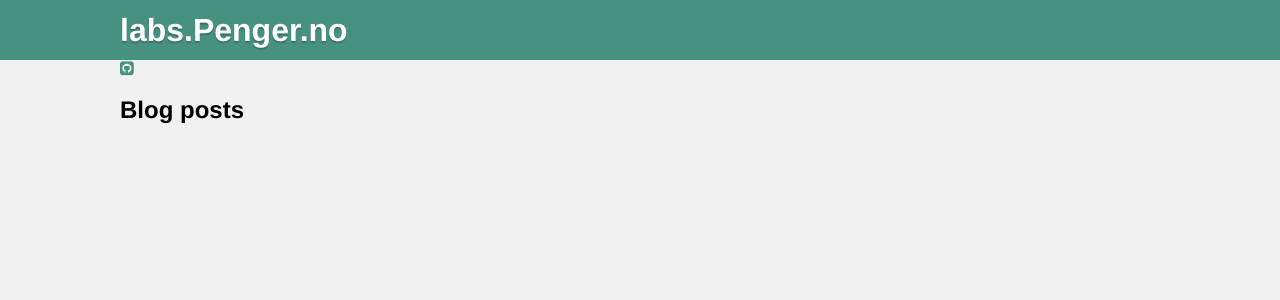
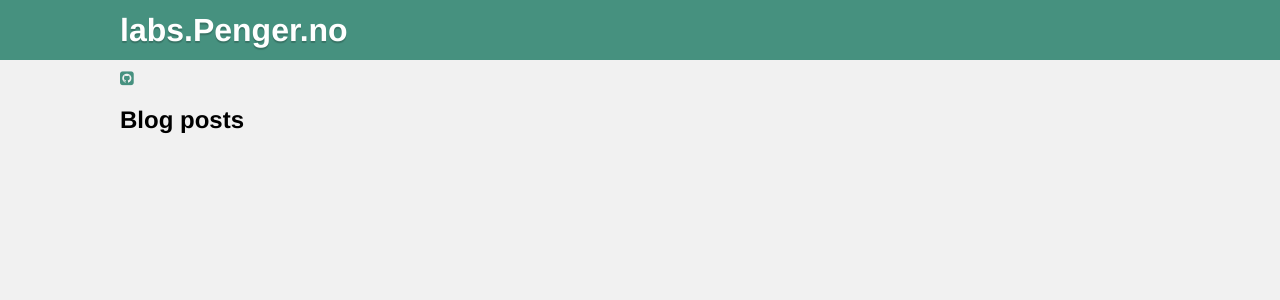
Before and after one commit to elacin/pengerno.github.io, a Jekyll site: the page built from index.html, in a window 1280 px wide. Shown: the top 300 px of the page. Built offline with Jekyll 4.4.1, drawn with Linux system fonts in a browser that asks for light colours; nearby versions of some CDN libraries.

Commit message:
adding some space

```diff
--- a/css/style.css
+++ b/css/style.css
@@ -23,6 +23,10 @@
   padding: 0 10px;
 }
 
+section{
+  margin: 10px 0;
+}
+
 a {
   color: #46917f;
 
--- a/index.html
+++ b/index.html
@@ -3,6 +3,7 @@ layout: default
 title: labs.Penger.no
 ---
 
+<section>
   <a href="http://github.com/pengerno"><i class="fa fa-github-square"></i></a>
 
   <h2>Blog posts</h2>
@@ -12,3 +13,4 @@ title: labs.Penger.no
       <li><span>{{ post.date | date_to_string }}</span> &raquo; <a href="{{ post.url }}">{{ post.title }}</a></li>
     {% endfor %}
   </ul>
+</section>
```
Lines whose indentation alone changed are shown as unchanged.
